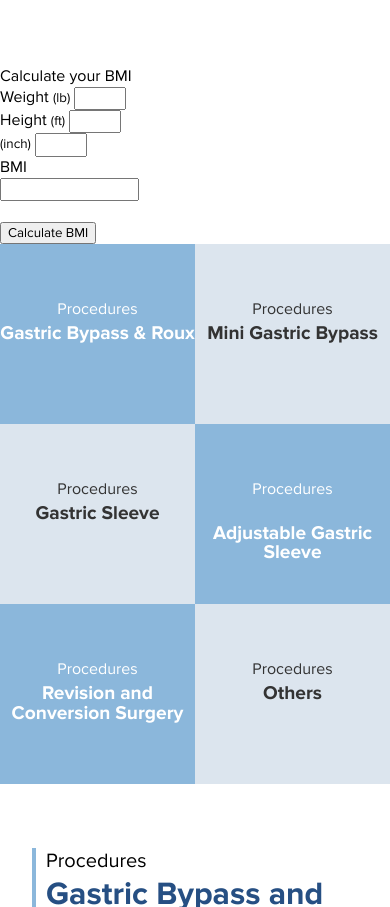
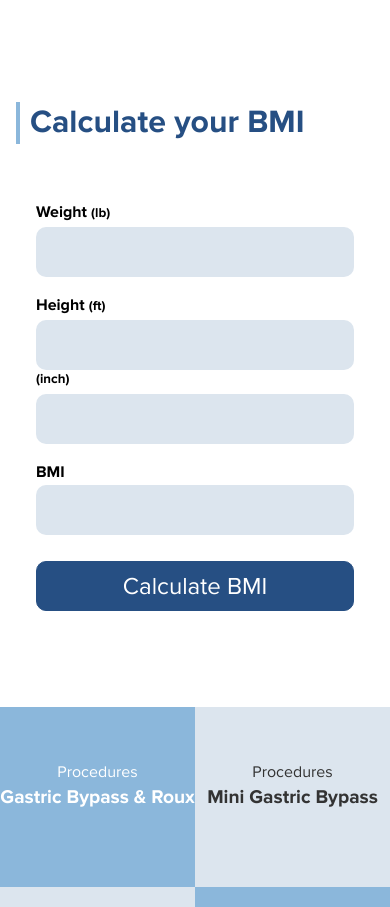
Before and after one commit to JorgeQZ/hospitalangeles, a plain HTML site: page en/index.html in a window 390 px wide. Shown: the part 1614-2521 px from the top of the page. Drawn offline with nearby package versions, Linux system fonts and the light colour scheme.

Commit message:
final details

```diff
--- a/scss/index.scss
+++ b/scss/index.scss
@@ -135,6 +135,103 @@ a {
         font-size: 1.3em;
         line-height: 1.3;
         margin: 10px;
+      }
+    }
+  }
+
+  .imc-container {
+    padding: 1rem;
+
+    .container {
+      max-width: 1024px;
+      margin: 0 auto;
+      .title {
+        padding-left: 10px;
+        border-left: 4px solid #8bb7db;
+        font-size: 2rem;
+        margin: 0;
+        margin-top: 20px;
+        color: $main;
+        font-weight: bold;
+        small {
+          font-weight: normal;
+          font-size: 1.25rem;
+          display: block;
+        }
+      }
+
+      .imc-form {
+        max-width: 800px;
+        margin: 0 auto;
+        margin-top: 40px;
+        margin-bottom: 80px;
+
+        .col {
+          position: relative;
+
+          padding: 20px 20px 0 20px;
+          .form-input {
+            label {
+              display: block;
+              font-weight: bold;
+              font-size: 1rem;
+              line-height: 1;
+            }
+            input {
+              height: 50px;
+              width: 100%;
+              border-radius: 10px;
+              background-color: #dce5ee;
+              border: none;
+              margin-top: 5px;
+              padding: 0px 15px;
+              font-size: 1.5rem;
+              outline: none;
+              transition: border 0.1s ease;
+              &[type="submit"] {
+                margin-top: 6px;
+                cursor: pointer;
+                color: white;
+                background-color: $main;
+                border: 1px solid $main;
+                transition: 0.3s all;
+                &:hover {
+                  color: $main;
+                  background-color: #fff;
+                }
+              }
+            }
+
+            &.half {
+              .form-control {
+                width: 100%;
+                display: block;
+                box-sizing: border-box;
+              }
+            }
+            .imc-response {
+              position: relative;
+              .response {
+                position: absolute;
+                top: 5px;
+                border-radius: 0 8px 8px 0px;
+                right: 0;
+                width: auto;
+                padding: 15px 10px;
+                display: flex;
+                align-items: center;
+                justify-content: center;
+              }
+            }
+          }
+          .form-input-third {
+            display: flex;
+            justify-content: space-between;
+            .form-input {
+              width: 30%;
+            }
+          }
+        }
       }
     }
   }
@@ -860,6 +957,7 @@ a {
         max-width: 800px;
         margin: 0 auto;
         margin-top: 40px;
+        margin-bottom: 80px;
         display: flex;
         justify-content: center;
         align-items: flex-start;
```
Also changed, not shown: css/index.css.
